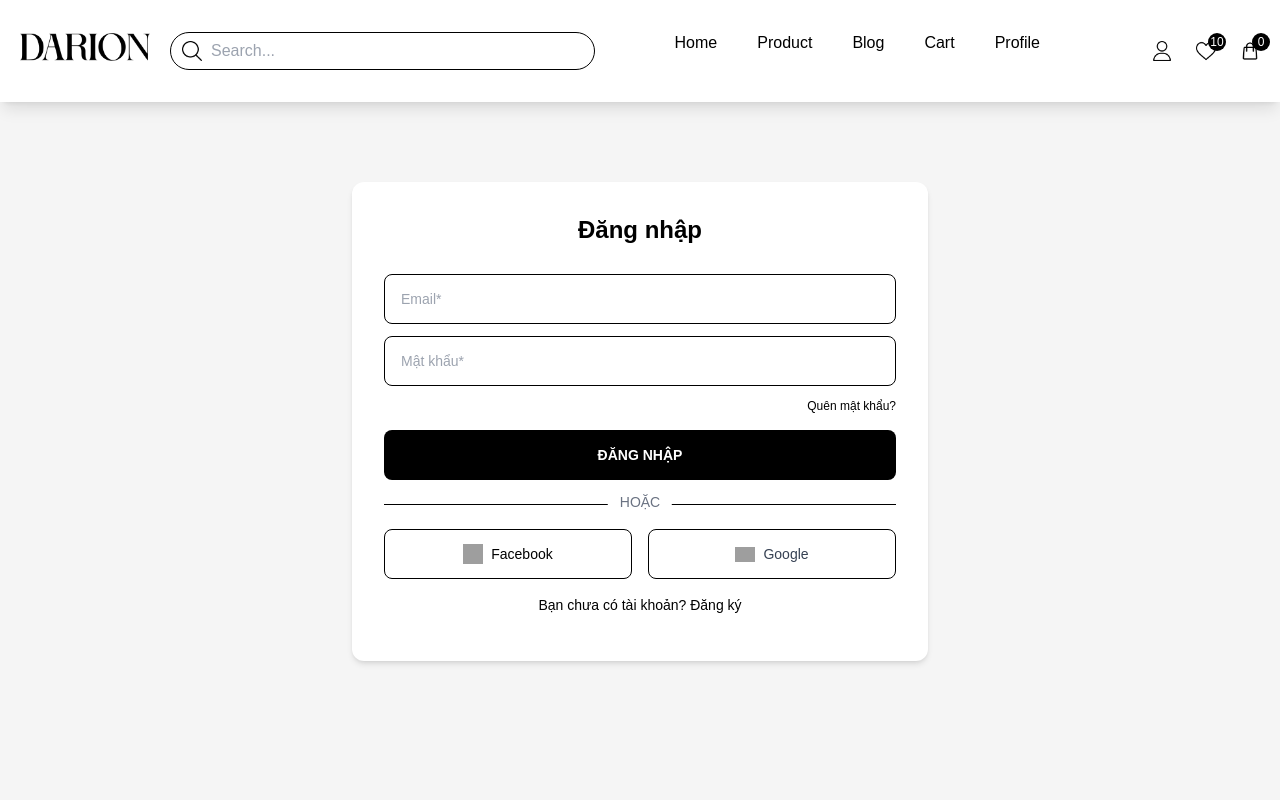
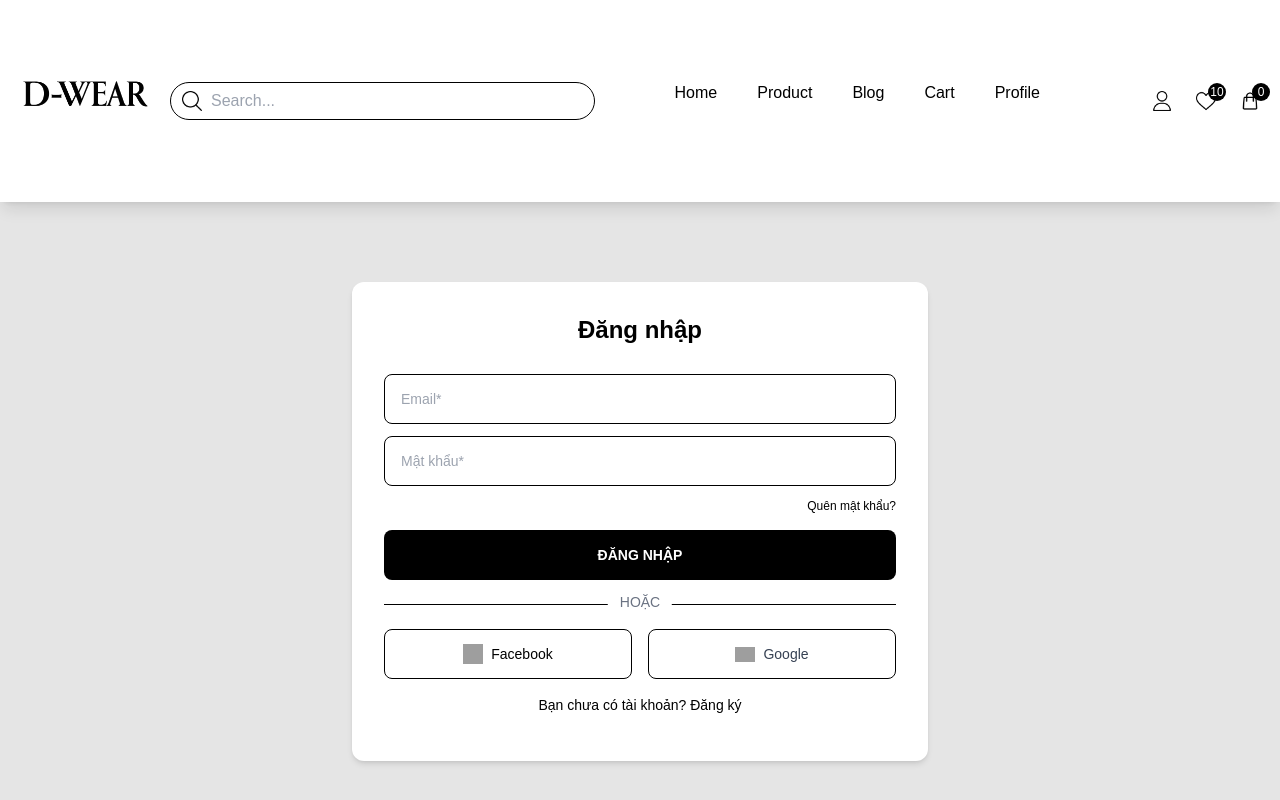
Before and after one commit to vtruong2k3/d-wear, a React (Vite) app in the folder Client/: page /login in a window 1280 px wide. Shown: the top 800 px of the page. Built offline with nearby package versions, Linux system fonts and the light colour scheme; grey boxes are pictures that could not be loaded.

Commit message:
Them logo web

```diff
--- a/Client/src/components/Client/Header/Header.tsx
+++ b/Client/src/components/Client/Header/Header.tsx
@@ -1,4 +1,4 @@
-import logo from "../../../assets/images/logo.png";
+import logo from "../../../assets/images/Logo thời trang D-Wear.png";
 import ico_search from "../../../assets/images/ico_search.png";
 import ico_heart from "../../../assets/images/ico_heart.png";
 import ico_user from "../../../assets/images/ico_user.png";
--- a/Client/src/pages/client/Login/Login.tsx
+++ b/Client/src/pages/client/Login/Login.tsx
@@ -38,7 +38,7 @@
   };
 
   return (
-    <div className="pt-20 pb-10 bg-[#f5f5f5] min-h-screen">
+    <div className="pt-20 pb-10 bg-[#e5e5e5] ">
       <div className="container">
         <div className="max-w-xl mx-auto bg-white p-8 rounded-xl shadow-md">
           <h2 className="font-semibold text-2xl text-center">Đăng nhập</h2>
```
Also changed, not shown: Client/src/assets/images/Logo thời trang D-Wear.png (added).
